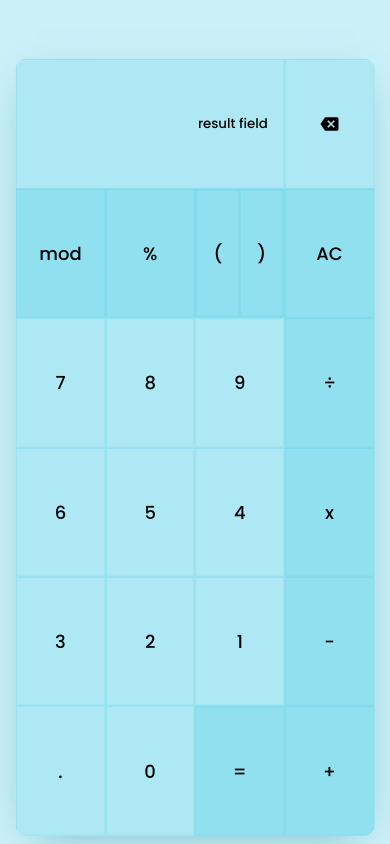
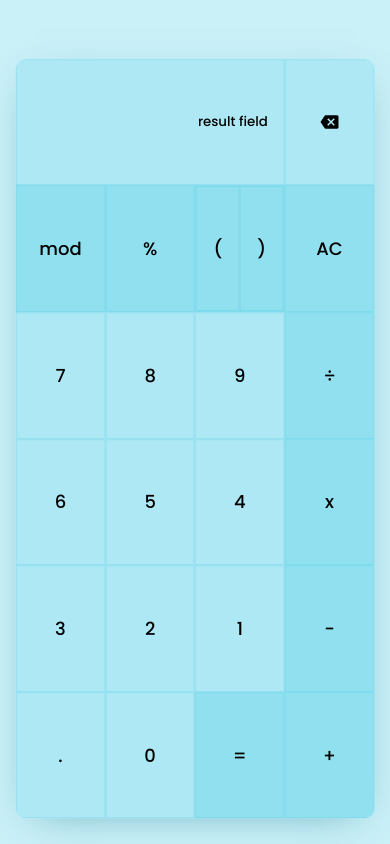
Before and after one commit to thisisanash/Calculator, a plain HTML site: page index.html in a window 390 px wide. Drawn offline with Linux system fonts and the light colour scheme.

Commit message:
Update style.css

```diff
--- a/style.css
+++ b/style.css
@@ -95,9 +95,9 @@ body {
 
 @media (min-width: 180px) and (max-width: 540px){
     .mainFrame{
-        top: 53%;
+        top: 52%;
         width: 92vw;
-        height: 92vh;
+        height: 90vh;
     }
 }
 
```
